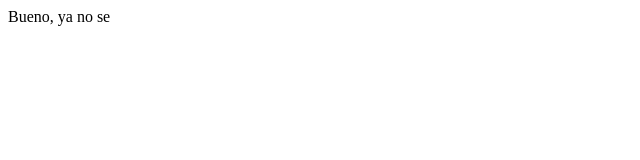
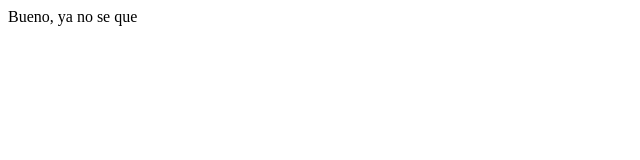
Before and after one commit to DerekDawidson/cursodefront, a plain HTML site: page index.html in a window 1280 px wide. Shown: the full height of the page, 0-640 px from the left. Drawn offline with Linux system fonts and the light colour scheme.

Commit message:
agregue que

```diff
--- a/index.html
+++ b/index.html
@@ -7,6 +7,6 @@
     <title>Document</title>
 </head>
 <body>
-    Bueno, ya no se
+    Bueno, ya no se que
 </body>
 </html>
```
